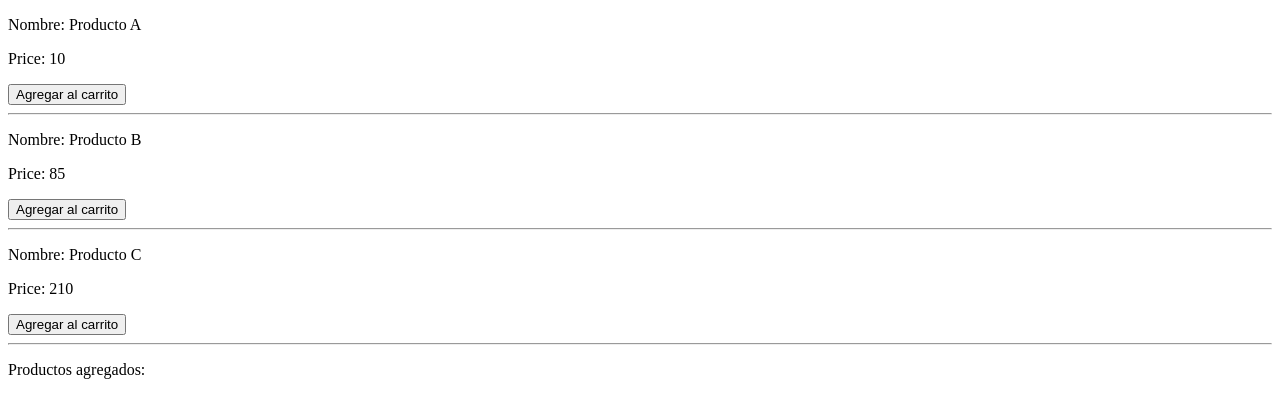
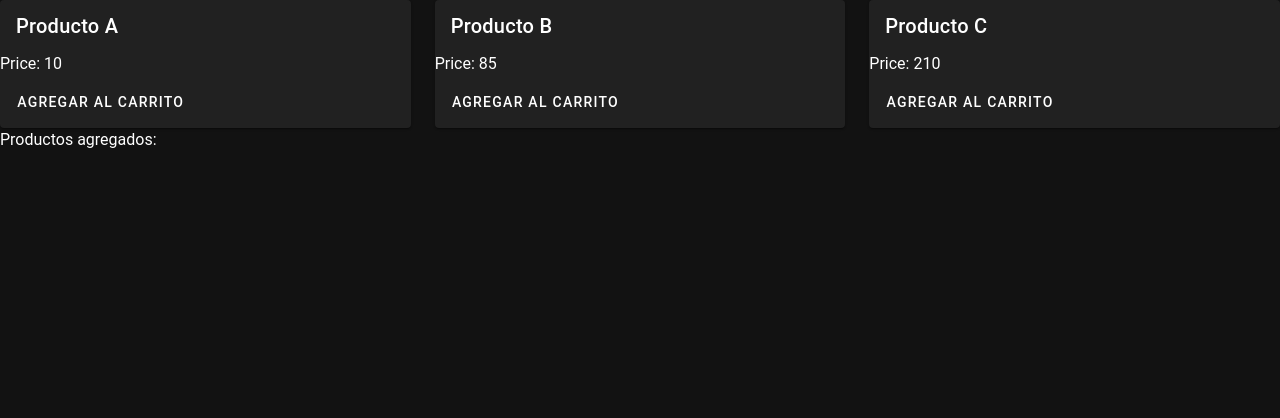
Before and after one commit to yanethirv/vue3-ecommerce, a Vue app: page / in a window 1280 px wide. Shown: the top 418 px of the page. Built offline with nearby package versions, Linux system fonts and the light colour scheme.

Commit message:
Vuetify, theme, grid, v-card

```diff
--- a/package.json
+++ b/package.json
@@ -14,7 +14,8 @@
   "dependencies": {
     "pinia": "^2.1.7",
     "vue": "^3.3.11",
-    "vue-router": "^4.2.5"
+    "vue-router": "^4.2.5",
+    "vuetify": "^3.5.1"
   },
   "devDependencies": {
     "@rushstack/eslint-patch": "^1.3.3",
--- a/src/examples/ProductCard.vue
+++ b/src/examples/ProductCard.vue
@@ -27,8 +27,14 @@ export default {
 </script>
 
 <template>
-    <p>Nombre: {{ product.name }}</p>
-    <p>Price: {{ product.price }}</p>
-    <button @click="onAddButtonClick">Agregar al carrito</button>
-    <hr />
+    <v-card
+    :title="product.name">
+        <p>Price: {{ product.price }}</p>
+
+        <v-card-actions>
+            <v-btn @click="onAddButtonClick">
+                Agregar al carrito
+            </v-btn>
+        </v-card-actions>
+    </v-card>
 </template>./Types
--- a/src/examples/ProductList.vue
+++ b/src/examples/ProductList.vue
@@ -45,11 +45,14 @@ export default {
 </script>
 
 <template>
-    <ProductCard
-        v-for="p in products"
-        :product="p"
-        @add-product="onProductAdd(p.id)"
-    />
+    <v-row>
+        <v-col v-for="p in products" cols="4">
+            <ProductCard
+                :product="p"
+                @add-product="onProductAdd(p.id)"
+            />
+        </v-col>
+    </v-row>
 
     <Cart :details="details" />
 </template>
--- a/src/main.ts
+++ b/src/main.ts
@@ -2,6 +2,21 @@ import { createApp } from 'vue'
 // Componente CONTADOR
 import ProductList from './examples/ProductList.vue'
 
+// Vuetify
+import 'vuetify/styles'
+import { createVuetify } from 'vuetify'
+import * as components from 'vuetify/components'
+import * as directives from 'vuetify/directives'
+
+const vuetify = createVuetify({
+    components,
+    directives,
+    theme: { // Objeto Theme
+        defaultTheme: 'dark'
+    }
+})
+
 const app = createApp(ProductList)
 
+app.use(vuetify) // Instancia de Vuetify
 app.mount('#app')
```
Also changed, not shown: 1 other file (tests, documents, lock files or other folders).
